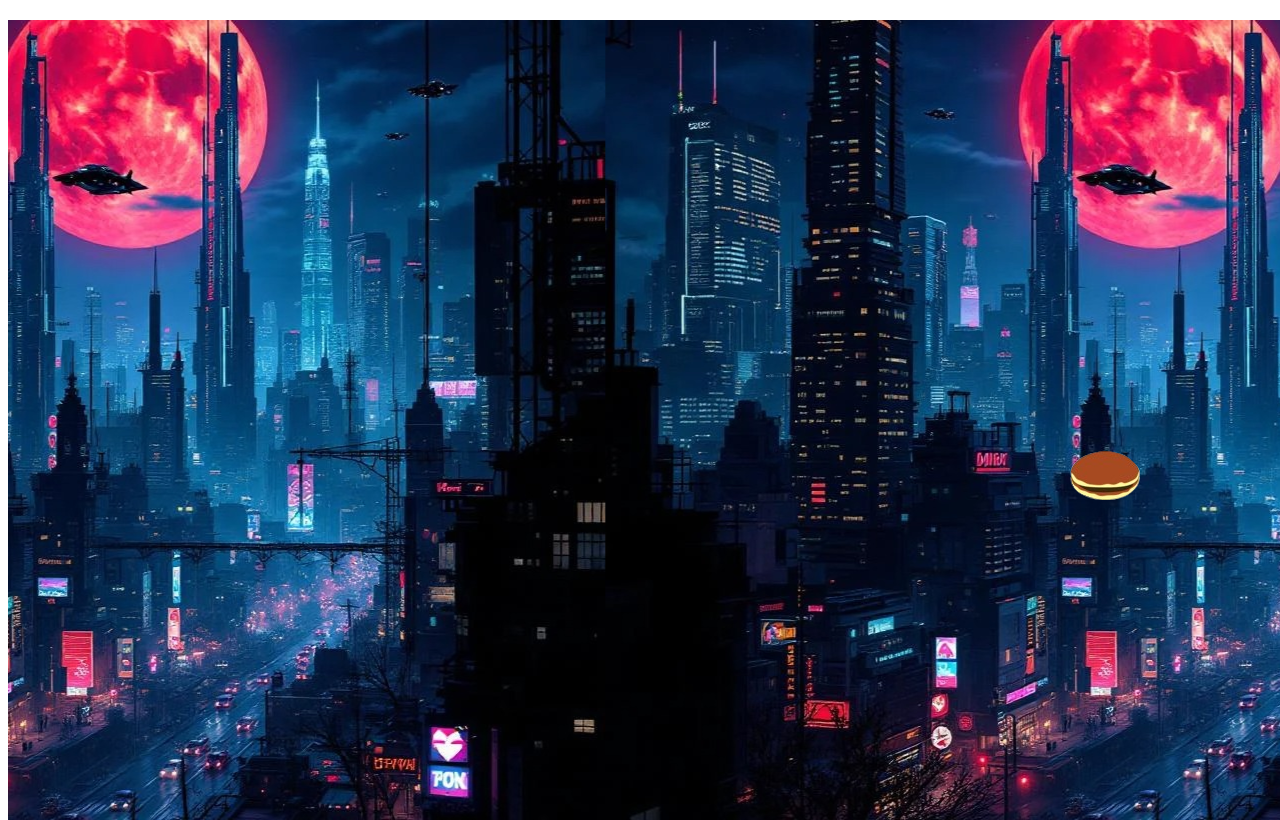
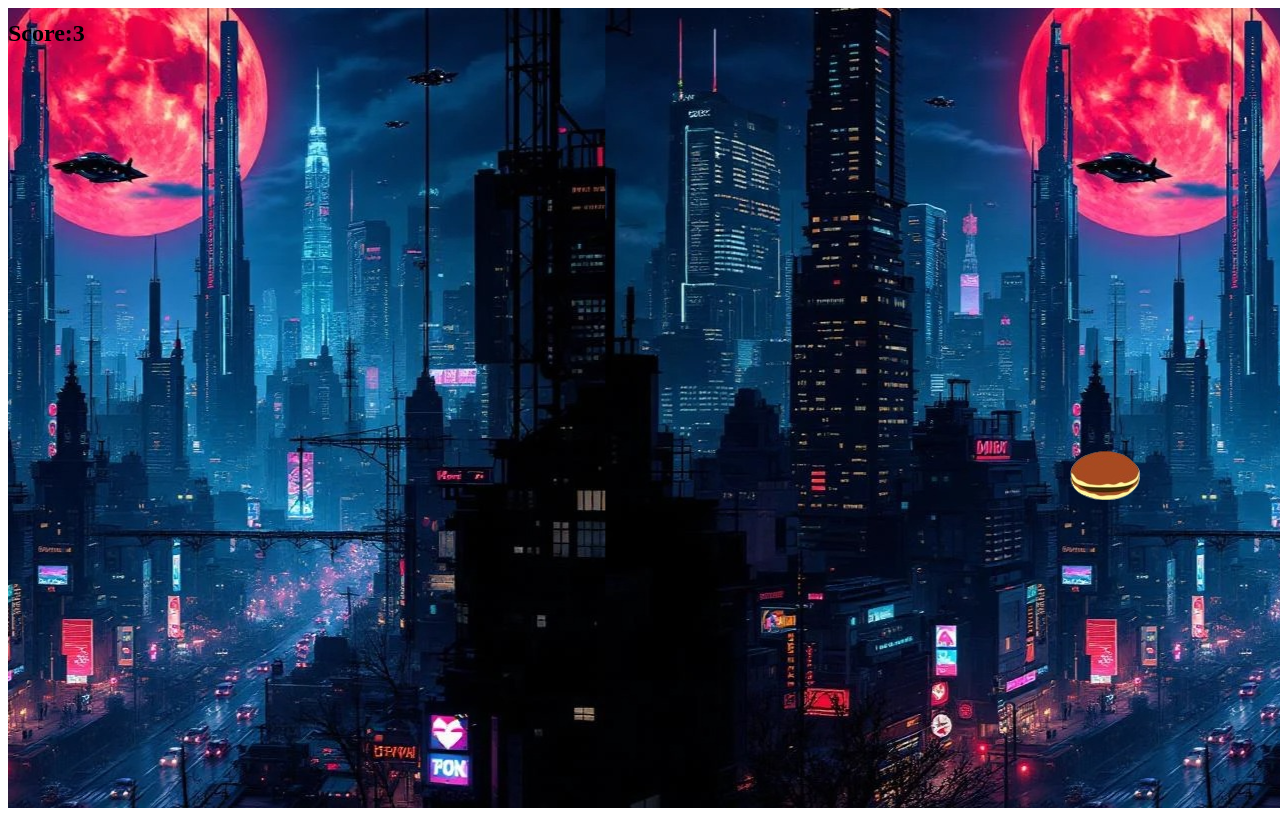
Before and after one commit to Leonorrrr/supersergi, a plain HTML site: page index.html in a window 1280 px wide. Drawn offline with Linux system fonts and the light colour scheme; files whose address does not match are found by name.

Commit message:
Add files via upload

```diff
--- a/index.html
+++ b/index.html
@@ -11,7 +11,9 @@
 
 <body>
     <div id="paisatge"></div>
-    <h2 id="alert"></h2>
+    <div id="alert">
+        <h2 id="score">Score: 0</h2>
+    </div>
     <div class="grid">
         <div class="sergi"></div>
 
--- a/script.js
+++ b/script.js
@@ -1,10 +1,12 @@
 document.addEventListener('DOMContentLoaded', () => {
     const sergi = document.querySelector('.sergi')
     const grid = document.querySelector('.grid')
+    const alert = document.getElementById('alert')
 
     let gravity = 0.9
     let estaBotant = false;
     let isGameOver = false;
+
     let score = 0;
 
     function control(tecla) {
@@ -103,12 +105,12 @@ document.addEventListener('DOMContentLoaded', () => {
         grid.appendChild(obj)
 
         let mueve = setInterval(function () {
-            if (posicio > 0 && posicio < 70 && position < 0) {
+            if (posicio > 0 && posicio < 70 && position < 60) {
                 clearInterval(mueve);
-                //sumar score
-                while (grid.firstChild) {
-                    grid.removeChild(grid.lastChild)
-                }
+              score++
+              obj.remove();
+              pintarPunts();
+
             }
 
             posicio -= 15;
@@ -116,11 +118,16 @@ document.addEventListener('DOMContentLoaded', () => {
         }, 20)
         setTimeout(generaObs, randomTime);
 
+    }
+
+    function pintarPunts(){
+        document.getElementById("score").innerHTML= 'Score:'+score;
 
     }
 
     generaObs()
     obstaculo();
 
+
     document.addEventListener('keydown', control)
 })
--- a/style.css
+++ b/style.css
@@ -42,3 +42,8 @@
     bottom: 300px;
 
 }
+
+#alert{
+    position: absolute;
+    top:0
+}
```
